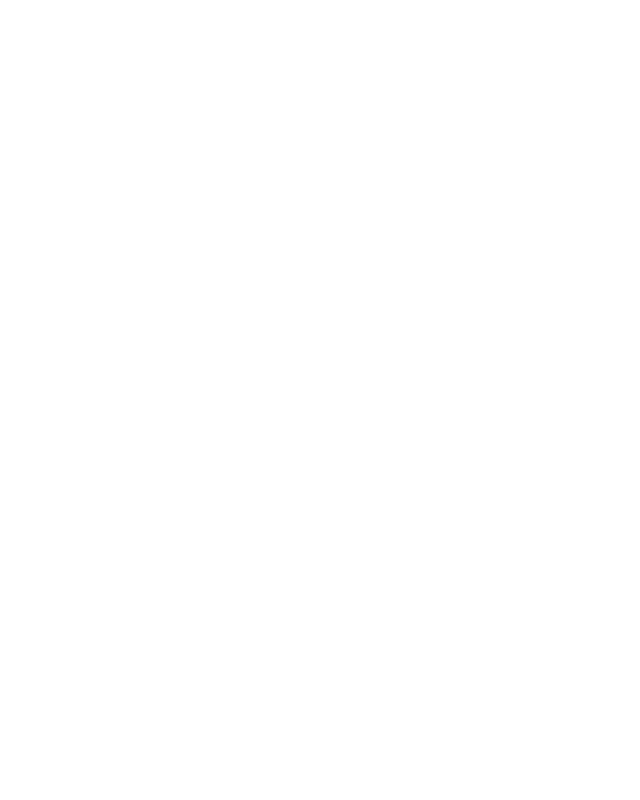
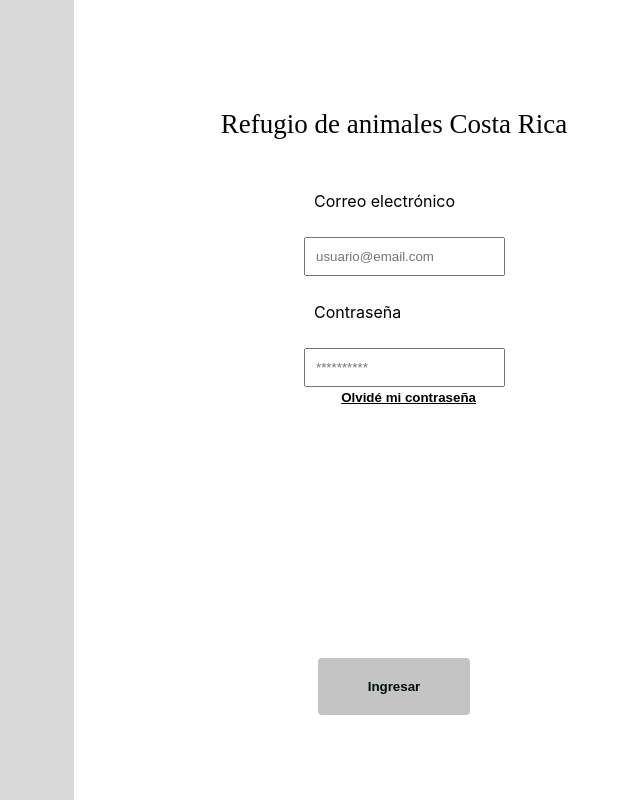
Before and after one commit to akurey/animal-rescue-web, a React (Create React App) app: page /login in a window 1280 px wide. Before the commit this address had no page. Shown: the whole page, without its empty margins (566-1206 px from the left). Built offline with nearby package versions, Linux system fonts and the light colour scheme.

Commit message:
Adding login page

```diff
--- a/src/app.routing.tsx
+++ b/src/app.routing.tsx
@@ -1,11 +1,13 @@
 import React from "react";
 import { BrowserRouter, Routes, Route } from "react-router-dom";
 import Home from "./components/pages/home";
+import Login from "./components/pages/login";
 
 const routes = () => (
   <BrowserRouter>
     <Routes>
       <Route path="/" element={<Home />} />
+      <Route path="/login" element={<Login />} />
     </Routes>
   </BrowserRouter>
 );
--- a/src/components/atoms/Button/index.tsx
+++ b/src/components/atoms/Button/index.tsx
@@ -17,6 +17,7 @@
   buttonStyle?: string;
   buttonSize?: string;
   disabled?: boolean;
+  classname?: string;
 }
 
 function Button({
@@ -25,6 +26,7 @@
   buttonStyle,
   buttonSize,
   disabled,
+  classname,
 }: ButtonProps) {
   const setButtonStyle = STYLES.includes(buttonStyle!)
     ? buttonStyle
@@ -35,7 +37,7 @@
     <button
       type="button"
       onClick={onClick}
-      className={`btn ${setButtonStyle} ${setButtonSize}`}
+      className={`btn ${setButtonStyle} ${setButtonSize} ${classname}`}
       disabled={disabled}
     >
       {children}
--- a/src/components/atoms/Button/styles.scss
+++ b/src/components/atoms/Button/styles.scss
@@ -29,7 +29,7 @@
 }
 
 .btn--secondary {
-  background-color: #6c757d;
+  background-color: #c4c4c4;
   color: #000d10;
   &:hover,
   &:focus {
--- /dev/null
+++ b/src/components/pages/login/index.tsx
@@ -0,0 +1,58 @@
+import React, { useState } from "react";
+import Button from "../../atoms/button";
+// import DoggieIcon from "../../../assets/icons/doggie.svg";
+import "./login.scss";
+
+function Login() {
+  const [mail, setEmail] = useState("");
+  const [password, setPassword] = useState("");
+
+  const onLogin = () => {
+    // TODO
+    console.log(mail, password);
+  };
+
+  const onRedirect = () => {
+    // TODO
+  };
+
+  return (
+    <div className="login">
+      <div className="login--image">
+        {/* <img className="login--picture"></img> */}
+      </div>
+      <div className="login--inputs">
+        <p className="login--title">Refugio de animales Costa Rica</p>
+        <p className="login--input">Correo electrónico</p>
+        <input
+          className="login--input"
+          onChange={(e) => setEmail(e.target.value)}
+          placeholder="usuario@email.com"
+        />
+        <p className="login--input">Contraseña</p>
+        <input
+          type="password"
+          className="login--input"
+          onChange={(e) => setPassword(e.target.value)}
+          placeholder="**********"
+        />
+        <Button
+          classname="login--link"
+          onClick={onRedirect}
+          buttonStyle="btn--link"
+        >
+          Olvidé mi contraseña
+        </Button>
+        <Button
+          classname="login--button"
+          buttonStyle="btn--secondary"
+          onClick={onLogin}
+        >
+          Ingresar
+        </Button>
+      </div>
+    </div>
+  );
+}
+
+export default Login;
--- /dev/null
+++ b/src/components/pages/login/login.scss
@@ -0,0 +1,45 @@
+.login {
+  display: flex;
+  flex-direction: row;
+  height: 100vh;
+  &--image {
+    width: 50%;
+    background: #d9d9d9;
+  }
+  &--inputs {
+    width: 50%;
+    height: 100%;
+    justify-content: center;
+    display: flex;
+    flex-direction: column;
+    align-items: center;
+  }
+  &--title {
+    text-align: center;
+    font-family: "Avenir";
+    font-style: normal;
+    font-weight: 400;
+    font-size: 27px;
+    line-height: 93.4%;
+  }
+  &--input {
+    margin-right: auto;
+    margin-left: 230px;
+    padding: 10px;
+  }
+  &--link {
+    margin-left: auto;
+    margin-right: 230px;
+    color: #000000;
+    &:hover {
+      border: transparent 2px solid;
+      background: none;
+      transform: none;
+      color: #5d5c5c;
+    }
+  }
+  &--button {
+    padding: 19px 48px;
+    margin-top: 250px;
+  }
+}
--- a/src/styles/global.scss
+++ b/src/styles/global.scss
@@ -1,9 +1,8 @@
 body {
   margin: 0;
-  font-family: -apple-system, BlinkMacSystemFont, 'Segoe UI', 'Roboto', 'Oxygen',
-    'Ubuntu', 'Cantarell', 'Fira Sans', 'Droid Sans', 'Helvetica Neue',
+  font-family: -apple-system, BlinkMacSystemFont, "Segoe UI", "Roboto", "Oxygen",
+    "Ubuntu", "Cantarell", "Fira Sans", "Droid Sans", "Helvetica Neue",
     sans-serif;
   -webkit-font-smoothing: antialiased;
   -moz-osx-font-smoothing: grayscale;
-  padding: 100px;
 }
```
Also changed, not shown: src/assets/icons/doggie.svg (added).
